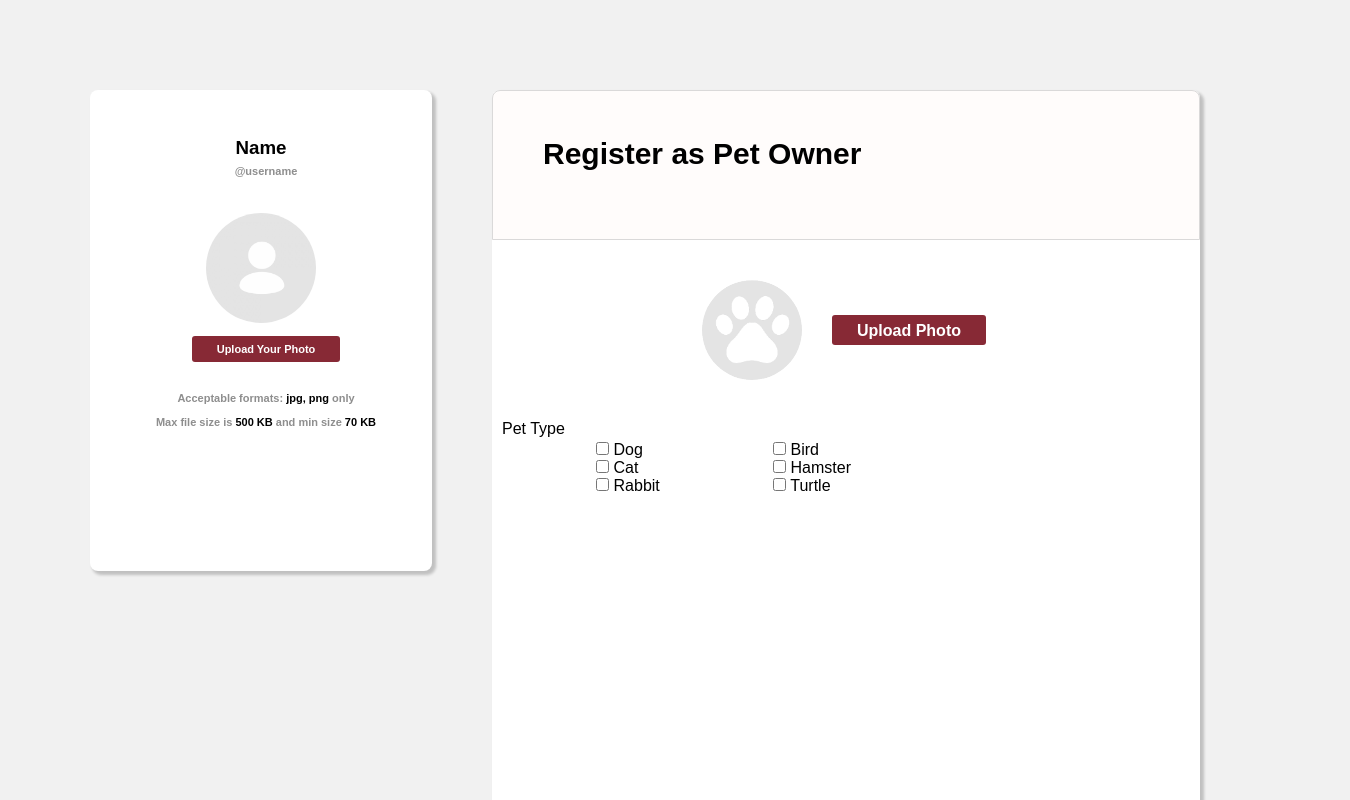
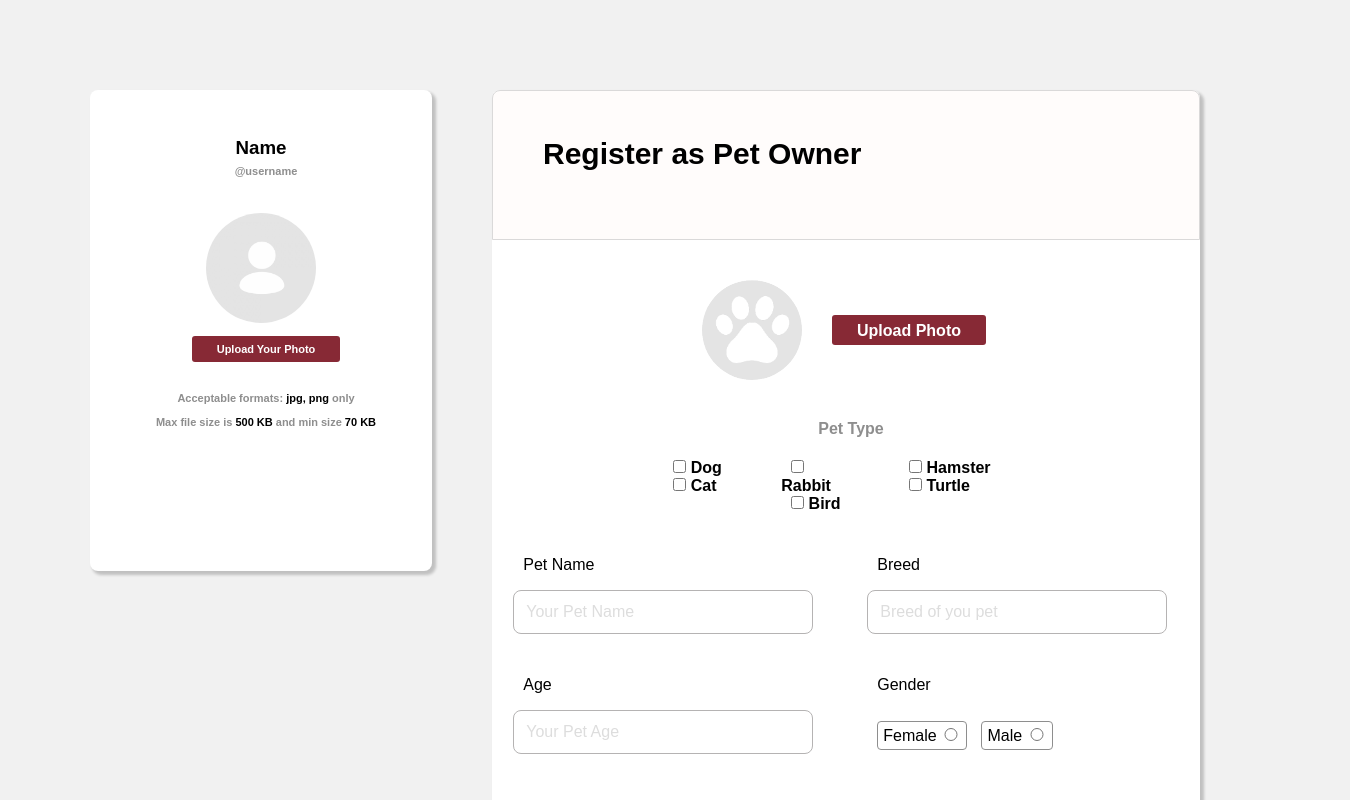
Before and after one commit to 2110336-SoftwareEngineering2/sec1_PCSD, a React (Create React App) app in the folder webapp/: page /register in a window 1280 px wide. Both pictures are taken after a click on the button "Next". Shown: the top 800 px of the page, 1350 px wide, since content can reach past the window. Built offline with nearby package versions, Linux system fonts and the light colour scheme.

Commit message:
Pet register form

```diff
--- a/webapp/src/Register/AddPet.js
+++ b/webapp/src/Register/AddPet.js
@@ -1,56 +1,123 @@
 import React, { Component } from "react";
 import "./Addpet.css";
+import "./Register_info.css";
 import image from "./../petpic.png";
 
 export default class Addpet extends React.Component {
     constructor(props) {
         super(props);
-        this.state = {img: image};
+        this.state = { img: image };
         this.uploadImg = this.uploadImg.bind(this);
     }
 
     uploadImg(event) {
         const img = URL.createObjectURL(event.target.files[0]);
-        this.setState({img: img});
+        this.setState({ img: img });
     }
 
     render() {
-        return(
+        return (
             <div className="addpet">
                 <div className="picture">
-                <img src={this.state.img}/>
+                    <img src={this.state.img} />
                     <label id="uploadpic">
-                    Upload Photo <input type="file" accept="image/png, image/jpeg" onChange={this.uploadImg}/>
+                        Upload Photo <input type="file" accept="image/png, image/jpeg" onChange={this.uploadImg} />
                     </label>
                 </div>
                 <div className="pettype">
+                    <label>Pet Type</label><br />
                     <div className="row">
-                        <label>Pet Type</label><br/>
-                            <div className="col-3">
+                        <div className="col-2" id="type">
                             <label>
-                                    <input type="checkbox" value="dog"/>  Dog
-                                </label><br/>
+                                <input type="checkbox" value="dog" />  Dog
+                                </label><br />
                             <label>
-                                    <input type="checkbox" value="cat"/>  Cat
-                                </label><br/>
-                                <label>
-                                    <input type="checkbox" value="rabbit"/>  Rabbit
+                                <input type="checkbox" value="cat" />  Cat
                                 </label>
                         </div>
-                            <div className="col-4">
+                        <div className="col-2" id="type">
                             <label>
-                                    <input type="checkbox" value="bird"/>  Bird
-                                </label><br/>
+                                <input type="checkbox" value="rabbit" />  Rabbit
+                                </label><br />
                             <label>
-                                    <input type="checkbox" value="hamster"/>  Hamster
-                                </label><br/>
+                                <input type="checkbox" value="bird" />  Bird
+                                </label>
+                        </div>
+                        <div className="col-3" id="type">
                             <label>
-                                    <input type="checkbox" value="turtle"/>  Turtle
+                                <input type="checkbox" value="hamster" />  Hamster
+                                </label><br />
+                            <label>
+                                <input type="checkbox" value="turtle" />  Turtle
                                 </label>
                         </div>
                     </div>
+                </div>
+                <div className="pet__info">
+                    <form>
+                        <div className="row">
+                            <div className="col-6">
+                                <label>
+                                    Pet Name
+                                </label>
+                                <input type="text" placeholder="Your Pet Name"></input>
+                            </div>
+                            <div className="col-6">
+                                <label>
+                                    Breed
+                                </label>
+                                <input type="text" placeholder="Breed of you pet"></input>
+                            </div>
+                        </div>
+                        <div className="row">
+                            <div className="col-6">
+                                <label>
+                                    Age
+                                </label>
+                                <input type="text" placeholder="Your Pet Age"></input>
+                            </div>
+                            <div className="col-6">
+                                <label>Gender</label><br /><br />
+                                <RadioGender  />
+                            </div>
+                        </div>
+                    </form>
                 </div>
             </div>
         );
     }
 }
+
+class RadioGender extends React.Component {
+    constructor(props) {
+        super(props);
+        this.state = {selectedOption: null};
+        this.onValueChange = this.onValueChange.bind(this);
+    }
+
+    onValueChange(event) {
+        this.setState({selectedOption: event.target.value});
+    }
+
+    render() {
+        return(
+            <div>
+                <label className="radio">
+                    Female&nbsp;<input
+                              type="radio"
+                              value="female"
+                              checked={this.state.selectedOption === "female"}
+                              onChange={this.onValueChange}/>
+                </label>
+                &nbsp;
+                <label className="radio">
+                    Male&nbsp;<input
+                            type="radio"
+                            value="male"
+                            checked={this.state.selectedOption === "male"}
+                            onChange={this.onValueChange}/>
+                </label>
+            </div>
+        );
+    }
+}
--- a/webapp/src/Register/Addpet.css
+++ b/webapp/src/Register/Addpet.css
@@ -26,3 +26,13 @@
 #uploadpic > input {
     display: none;
 }
+
+.pettype > .row {
+    margin-left: 150px;
+    font-weight: bold;
+}
+
+.pettype > label {
+    color: #8E8E8E;
+    font-weight: bold;
+}
```
Lines whose indentation alone changed are shown as unchanged.
